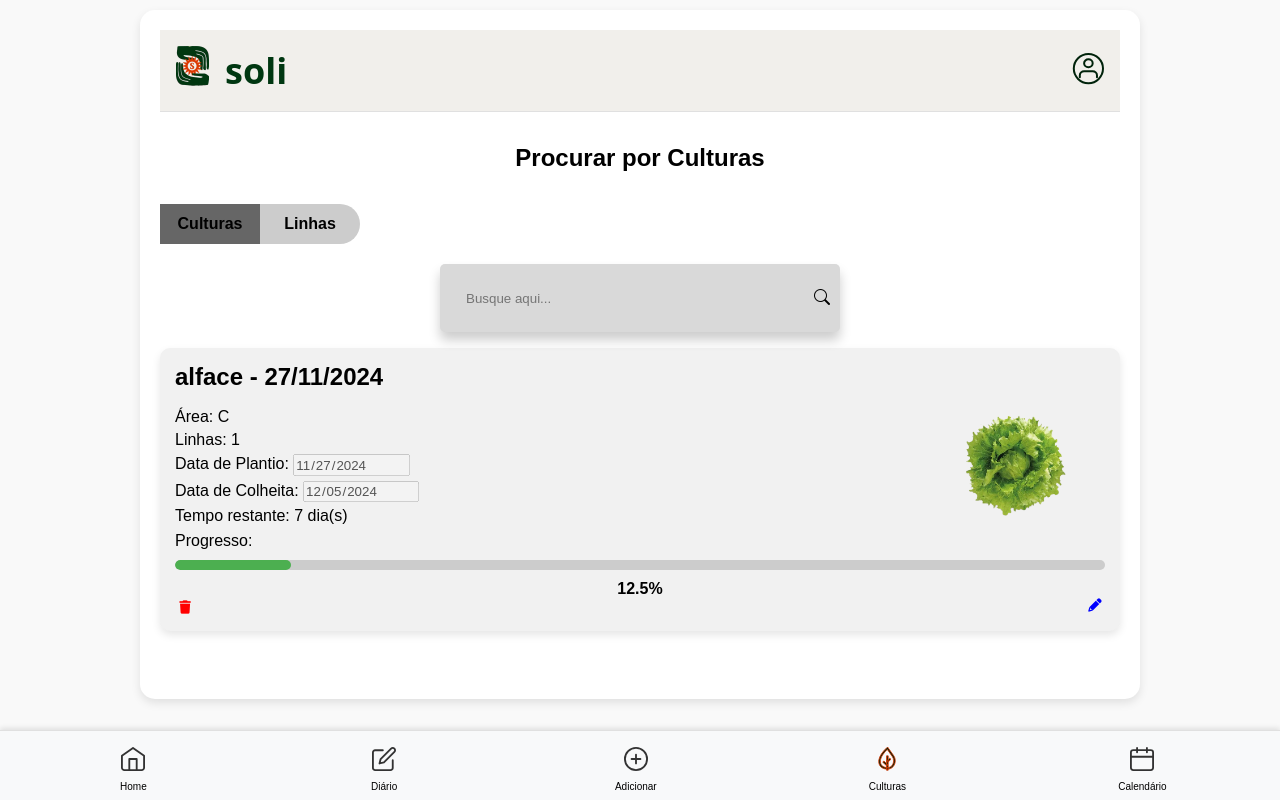
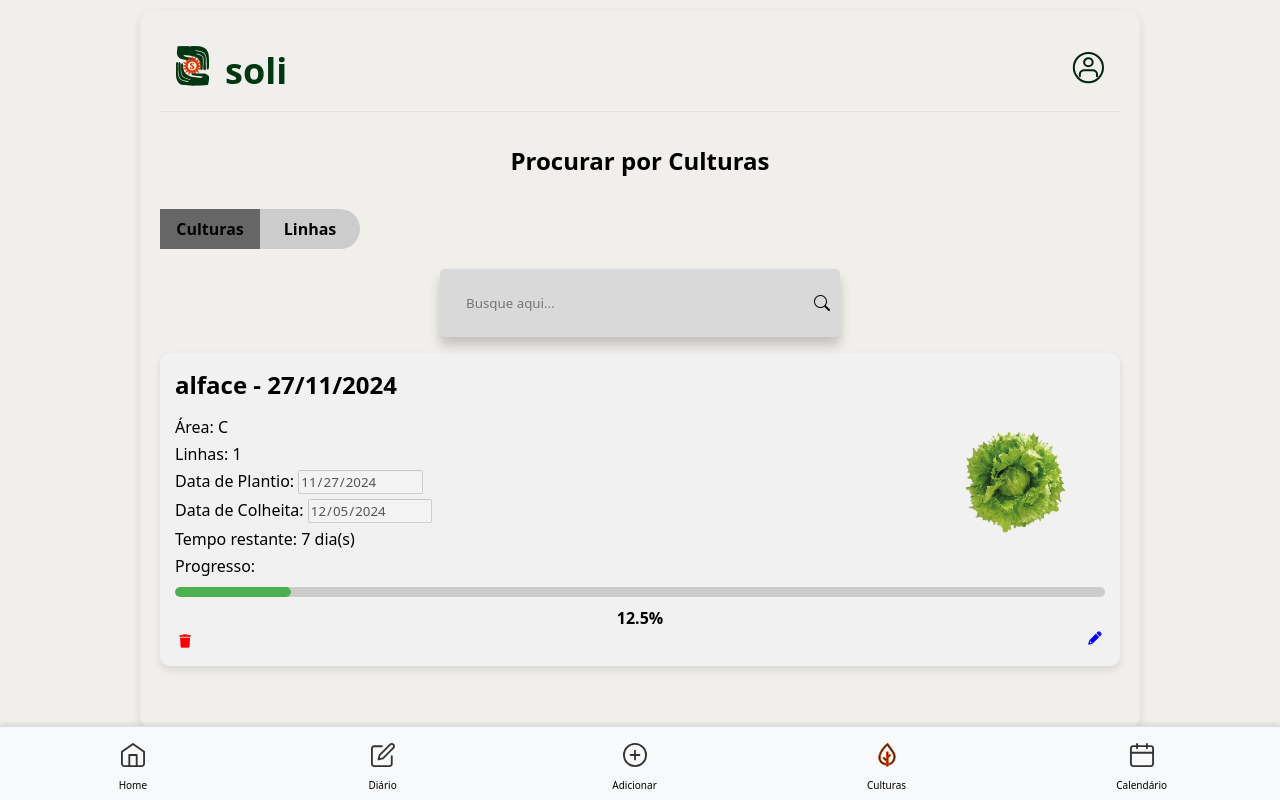
Before and after one commit to Jp-moraiss/Soli, a Django app: page /verculturas/ in a window 1280 px wide. Run offline with Django 5.2, Linux system fonts and the light colour scheme; data comes from the database, SQL or seed files in the repository; parts of the project's set-up code (start-up, migrations or seed data) failed here and were passed over.

Commit message:
Update verculturas.css

```diff
--- a/app_soli/static/css/verculturas.css
+++ b/app_soli/static/css/verculturas.css
@@ -2,26 +2,28 @@
     margin: 0;
     padding: 0;
     box-sizing: border-box;
-    font-family: Arial, sans-serif;
+    font-family: 'League Spartan', system-ui, sans-serif;
 }
 
-
-
 body {
-    background-color: #F9F9F9;
+    background-color: #F1EFEB;
     display: flex;
     justify-content: center;
     padding: 10px;
+    margin-bottom: 10rem;
 }
 
 .container {
     width: 100%;
     max-width: 1000px;
-    background-color: white;
+    background: #F1EFEB;
     border-radius: 15px;
     padding: 20px;
     box-shadow: 0 4px 10px rgba(0, 0, 0, 0.1);
+    height: 90vh !important;
+    overflow-y: scroll;
 }
+
 
 /* Estilo para o título principal */
 .culturas-list h1 {
```
